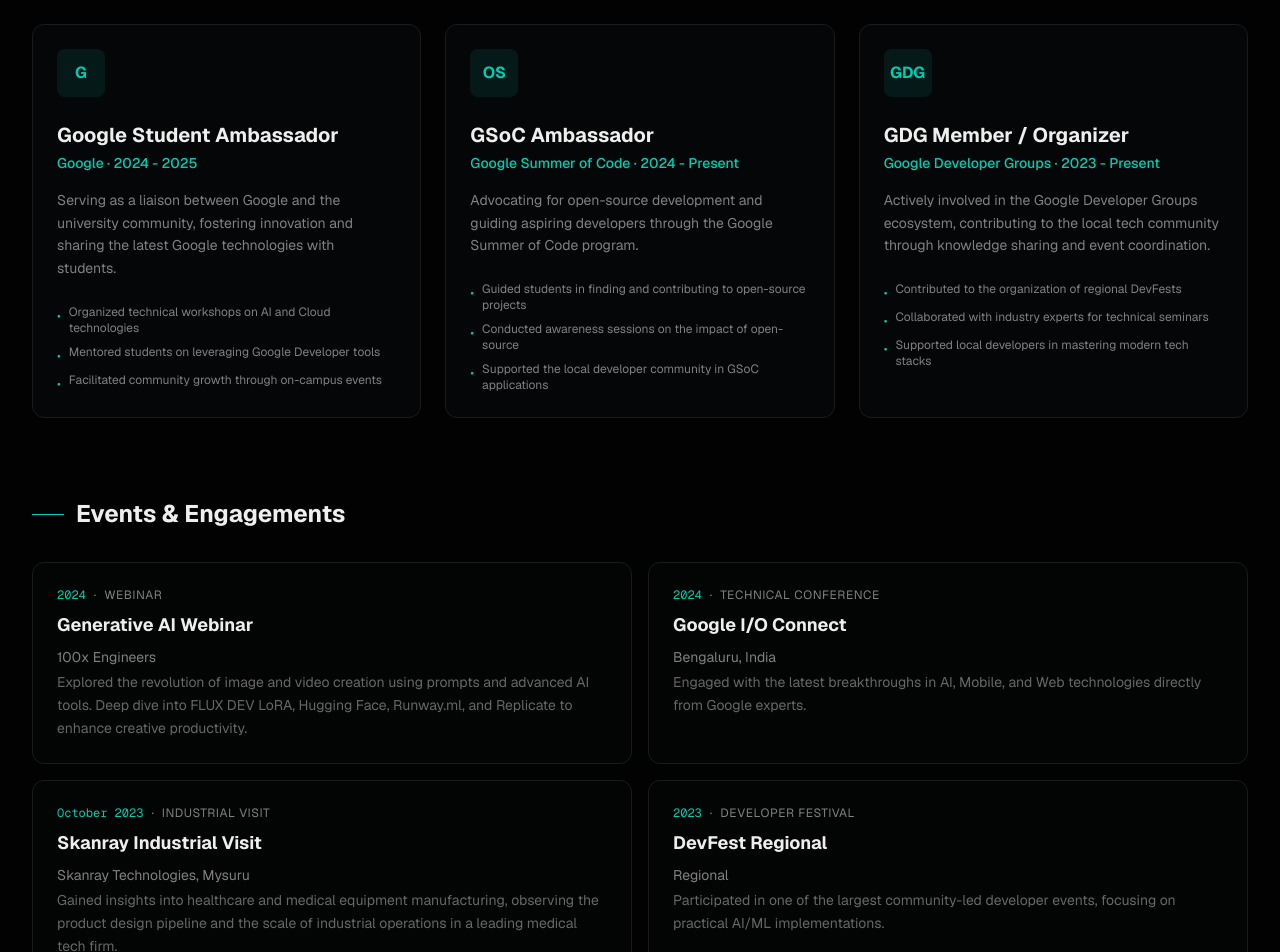
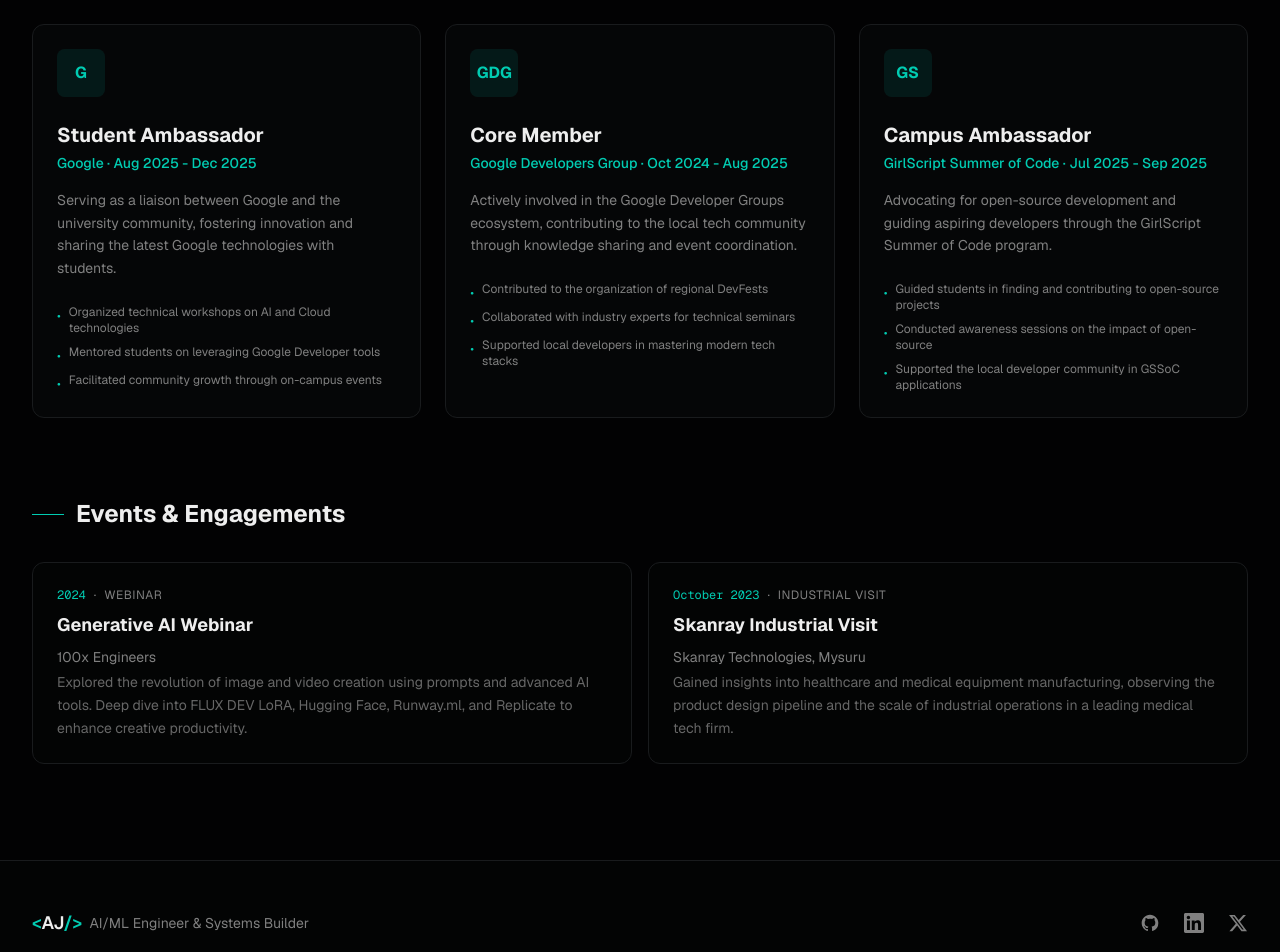
Before and after one commit to jenaarmaan/portfolio, a Next.js app: page /logos in a window 1280 px wide. Shown: the part 460-1412 px from the top of the page. Built offline with nearby package versions, Linux system fonts and the light colour scheme.

Commit message:
Added Logos page to display community initiatives and technical engagements

```diff
--- a/app/logos/page.tsx
+++ b/app/logos/page.tsx
@@ -7,9 +7,9 @@ export const metadata: Metadata = {
 
 const initiatives = [
   {
-    role: "Google Student Ambassador",
+    role: "Student Ambassador",
     organization: "Google",
-    period: "2024 - 2025",
+    period: "Aug 2025 - Dec 2025",
     description: "Serving as a liaison between Google and the university community, fostering innovation and sharing the latest Google technologies with students.",
     highlights: [
       "Organized technical workshops on AI and Cloud technologies",
@@ -19,21 +19,9 @@ const initiatives = [
     logo: "G",
   },
   {
-    role: "GSoC Ambassador",
-    organization: "Google Summer of Code",
-    period: "2024 - Present",
-    description: "Advocating for open-source development and guiding aspiring developers through the Google Summer of Code program.",
-    highlights: [
-      "Guided students in finding and contributing to open-source projects",
-      "Conducted awareness sessions on the impact of open-source",
-      "Supported the local developer community in GSoC applications",
-    ],
-    logo: "OS",
-  },
-  {
-    role: "GDG Member / Organizer",
-    organization: "Google Developer Groups",
-    period: "2023 - Present",
+    role: "Core Member",
+    organization: "Google Developers Group",
+    period: "Oct 2024 - Aug 2025",
     description: "Actively involved in the Google Developer Groups ecosystem, contributing to the local tech community through knowledge sharing and event coordination.",
     highlights: [
       "Contributed to the organization of regional DevFests",
@@ -41,6 +29,18 @@ const initiatives = [
       "Supported local developers in mastering modern tech stacks",
     ],
     logo: "GDG",
+  },
+  {
+    role: "Campus Ambassador",
+    organization: "GirlScript Summer of Code",
+    period: "Jul 2025 - Sep 2025",
+    description: "Advocating for open-source development and guiding aspiring developers through the GirlScript Summer of Code program.",
+    highlights: [
+      "Guided students in finding and contributing to open-source projects",
+      "Conducted awareness sessions on the impact of open-source",
+      "Supported the local developer community in GSSoC applications",
+    ],
+    logo: "GS",
   },
 ]
 
@@ -53,32 +53,11 @@ const events = [
     description: "Explored the revolution of image and video creation using prompts and advanced AI tools. Deep dive into FLUX DEV LoRA, Hugging Face, Runway.ml, and Replicate to enhance creative productivity.",
   },
   {
-    name: "Google I/O Connect",
-    date: "2024",
-    type: "Technical Conference",
-    location: "Bengaluru, India",
-    description: "Engaged with the latest breakthroughs in AI, Mobile, and Web technologies directly from Google experts.",
-  },
-  {
     name: "Skanray Industrial Visit",
     date: "October 2023",
     type: "Industrial Visit",
     location: "Skanray Technologies, Mysuru",
     description: "Gained insights into healthcare and medical equipment manufacturing, observing the product design pipeline and the scale of industrial operations in a leading medical tech firm.",
-  },
-  {
-    name: "DevFest Regional",
-    date: "2023",
-    type: "Developer Festival",
-    location: "Regional",
-    description: "Participated in one of the largest community-led developer events, focusing on practical AI/ML implementations.",
-  },
-  {
-    name: "Open Source Summit",
-    date: "2023",
-    type: "Technical Seminar",
-    location: "Online",
-    description: "Explored the future of decentralized development and the evolution of the global open-source ecosystem.",
   },
 ]
 
```
